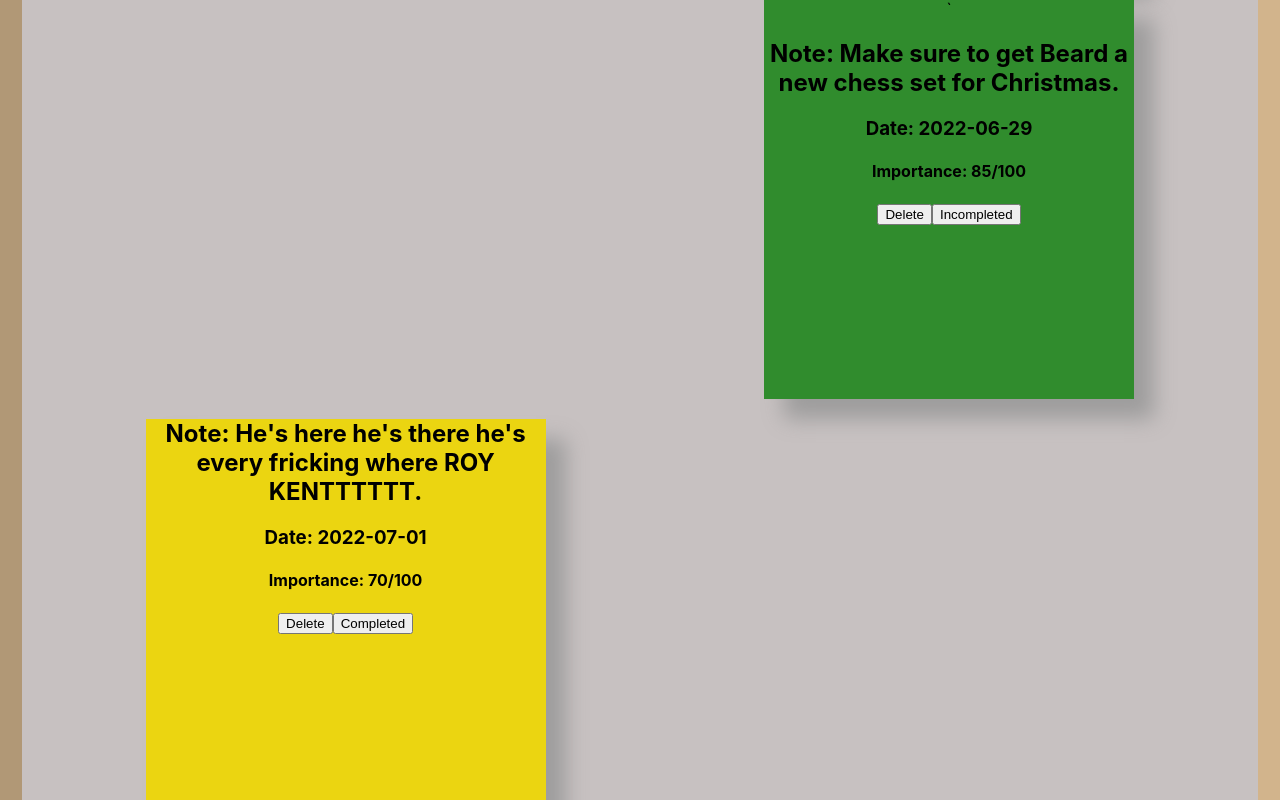
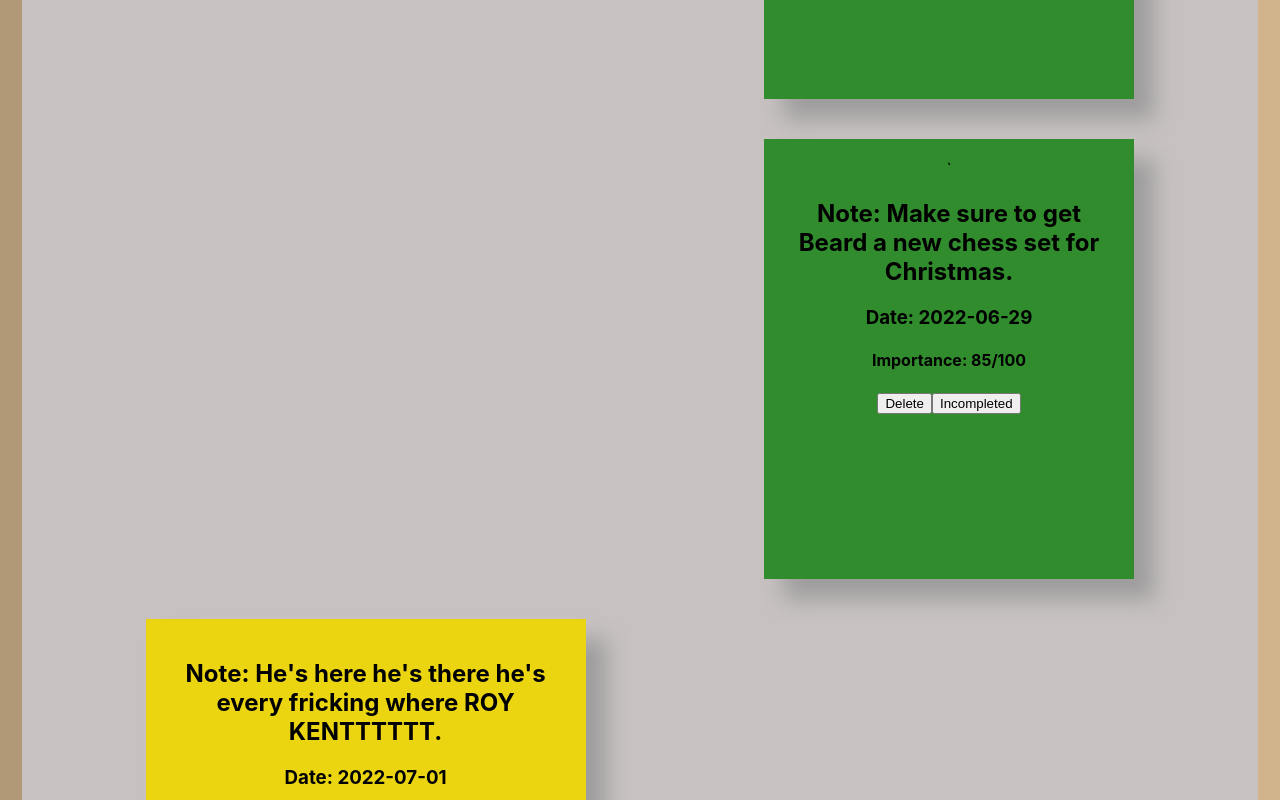
Before and after one commit to arewinkl/Notes-app, a React (Create React App) app: page / in a window 1280 px wide. Shown: the part 1480-2280 px from the top of the page. Built offline with nearby package versions, Linux system fonts and the light colour scheme.

Commit message:
sticky css

```diff
--- a/src/App.css
+++ b/src/App.css
@@ -23,15 +23,17 @@
   margin-left: 10%;
   max-width: 400px;
   text-align: center;
+  padding: 20px;
   height: 400px;
   max-height: 400px;
   box-shadow: 20px 20px 20px #9e9d9d;
-  margin-top: 20px;
+  margin-top: 40px;
 }
 
 .complete-card {
   background-color: rgb(48, 140, 45);
-  margin-top: 20px;
+  padding: 20px;
+  margin-top: 40px;
   margin-left: 60%;
   margin-right: 10%;
   max-width: 400px;
```
